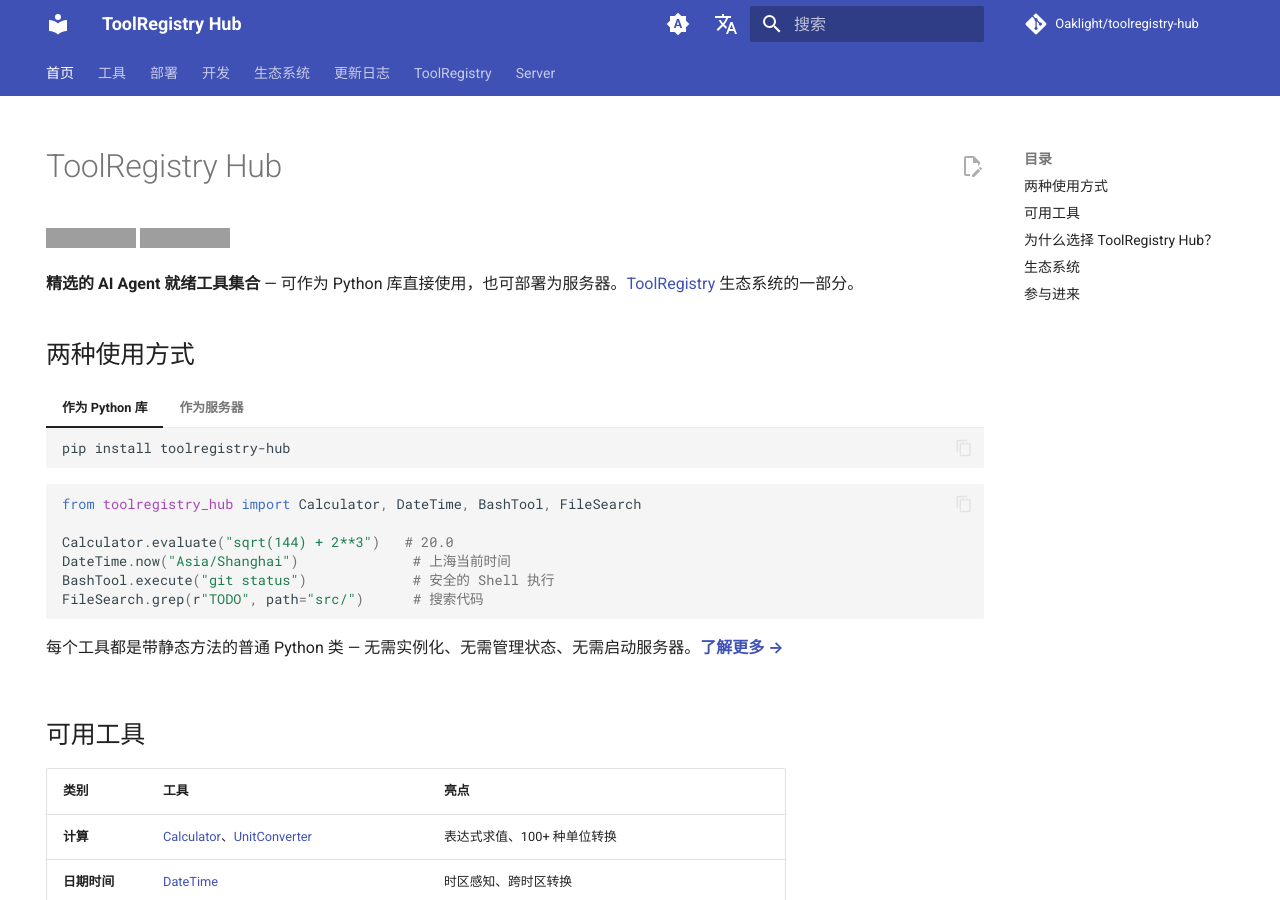
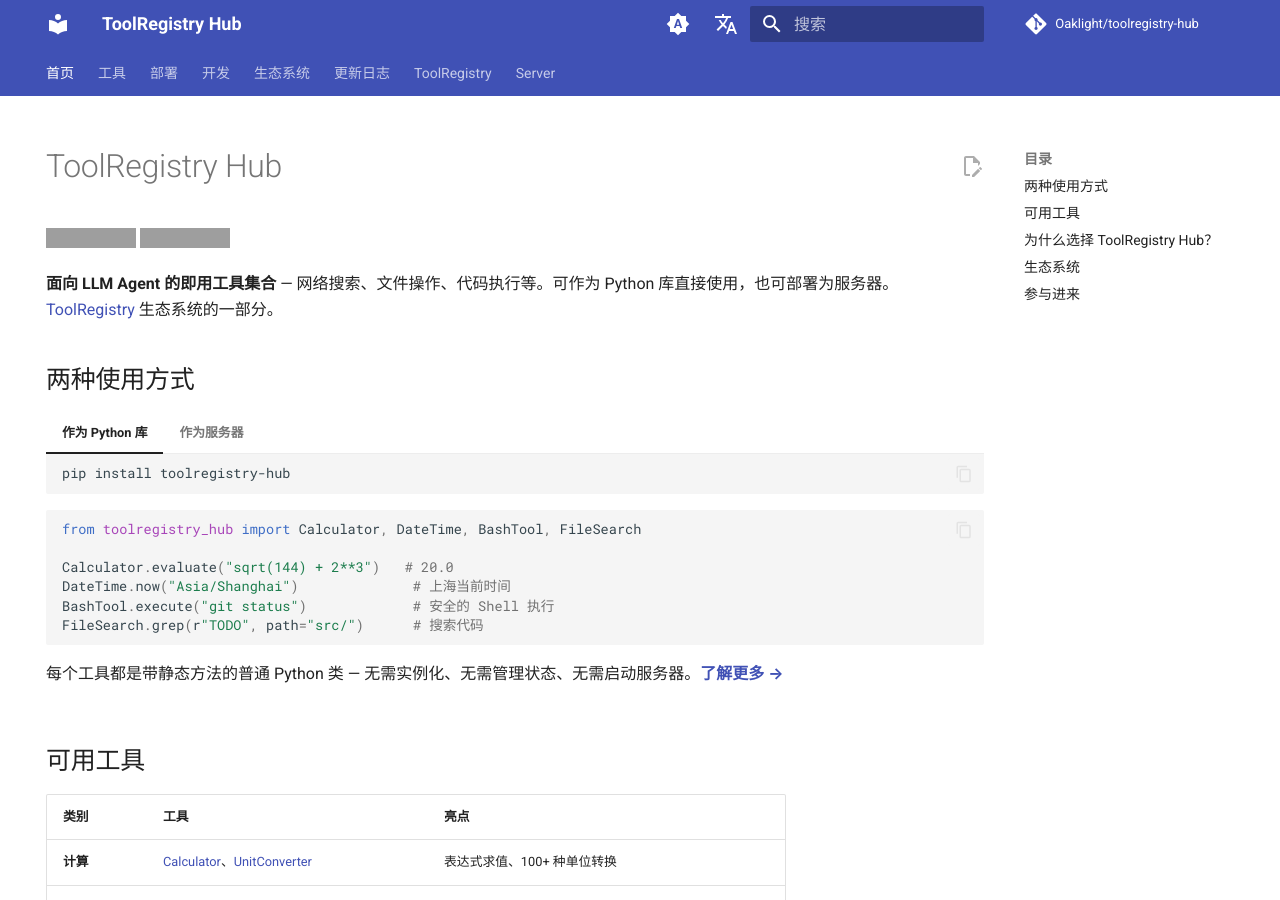
Before and after one commit to Oaklight/toolregistry-hub, an MkDocs documentation site: the page built from docs/index.md, in a window 1280 px wide and 900 px high. Built offline with MkDocs 1.6.1 and Material for MkDocs 9.7.7, drawn with Linux system fonts in a browser that asks for light colours; comment, search, counter and statistics services are not loaded; grey boxes are pictures that could not be loaded.

Commit message:
docs: update description to align with ToolRegistry paper branding

```diff
--- a/docs/index.md
+++ b/docs/index.md
@@ -1,7 +1,7 @@
 ---
 title: 首页
-summary: ToolRegistry Hub - 提供各种实用工具的 Python 库
-description: ToolRegistry Hub 是一个 Python 库，提供各种实用工具，旨在支持计算、文件操作、网络搜索等常见任务。
+summary: 面向 LLM Agent 的即用工具集合
+description: ToolRegistry Hub 提供精选的 AI Agent 就绪工具集合，涵盖网络搜索、文件操作、代码执行、定时任务等。
 keywords: python, 工具, 实用程序, 计算器, 文件操作, 网络搜索
 author: Oaklight
 hide:
@@ -13,7 +13,7 @@
 [![PyPI version](https://img.shields.io/pypi/v/toolregistry-hub?color=green)](https://pypi.org/project/toolregistry-hub/)
 [![Docker Image](https://img.shields.io/docker/v/oaklight/toolregistry-hub-server?label=docker&color=green)](https://hub.docker.com/r/oaklight/toolregistry-hub-server)
 
-**精选的 AI Agent 就绪工具集合** — 可作为 Python 库直接使用，也可部署为服务器。[ToolRegistry](https://toolregistry.readthedocs.io/) 生态系统的一部分。
+**面向 LLM Agent 的即用工具集合** — 网络搜索、文件操作、代码执行等。可作为 Python 库直接使用，也可部署为服务器。[ToolRegistry](https://toolregistry.readthedocs.io/) 生态系统的一部分。
 
 ## 两种使用方式
 
--- a/mkdocs.yml
+++ b/mkdocs.yml
@@ -1,5 +1,5 @@
 site_name: ToolRegistry Hub
-site_description: 提供各种实用工具的 Python 库
+site_description: 面向 LLM Agent 的即用工具集合 — 网络搜索、文件操作、代码执行等
 site_author: Peng Ding
 site_url: https://toolregistry-hub.readthedocs.io/zh-cn/
 repo_name: Oaklight/toolregistry-hub
```
